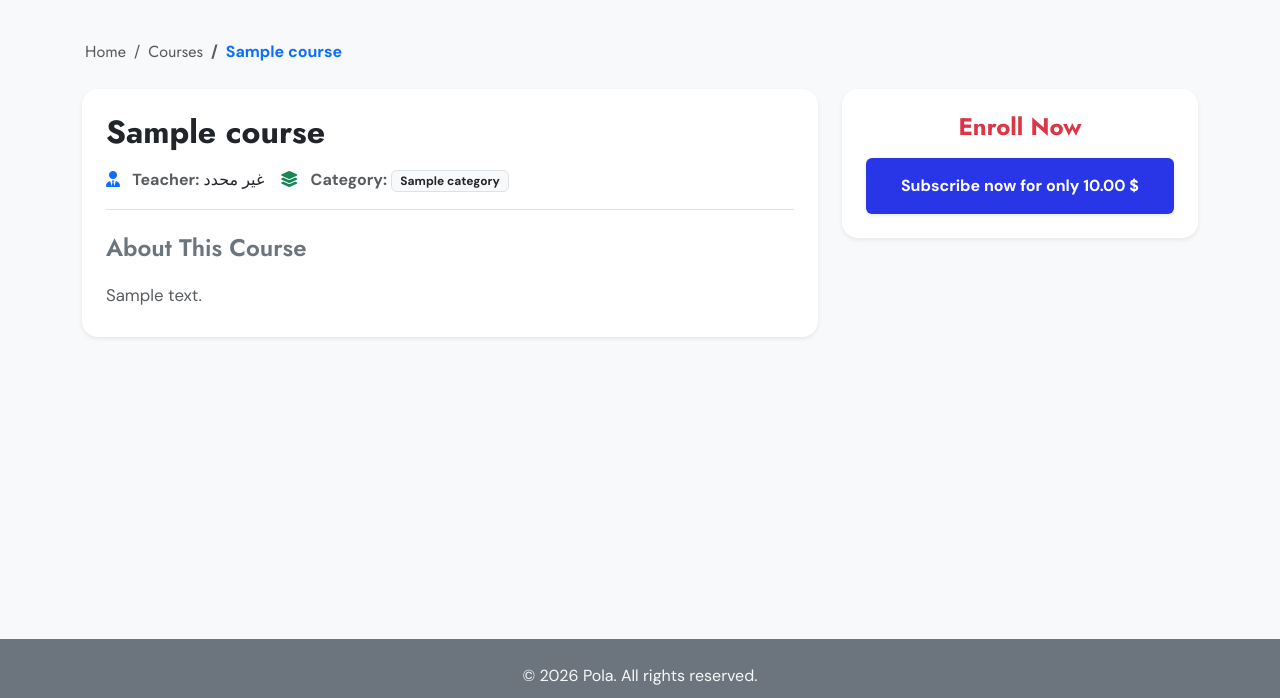
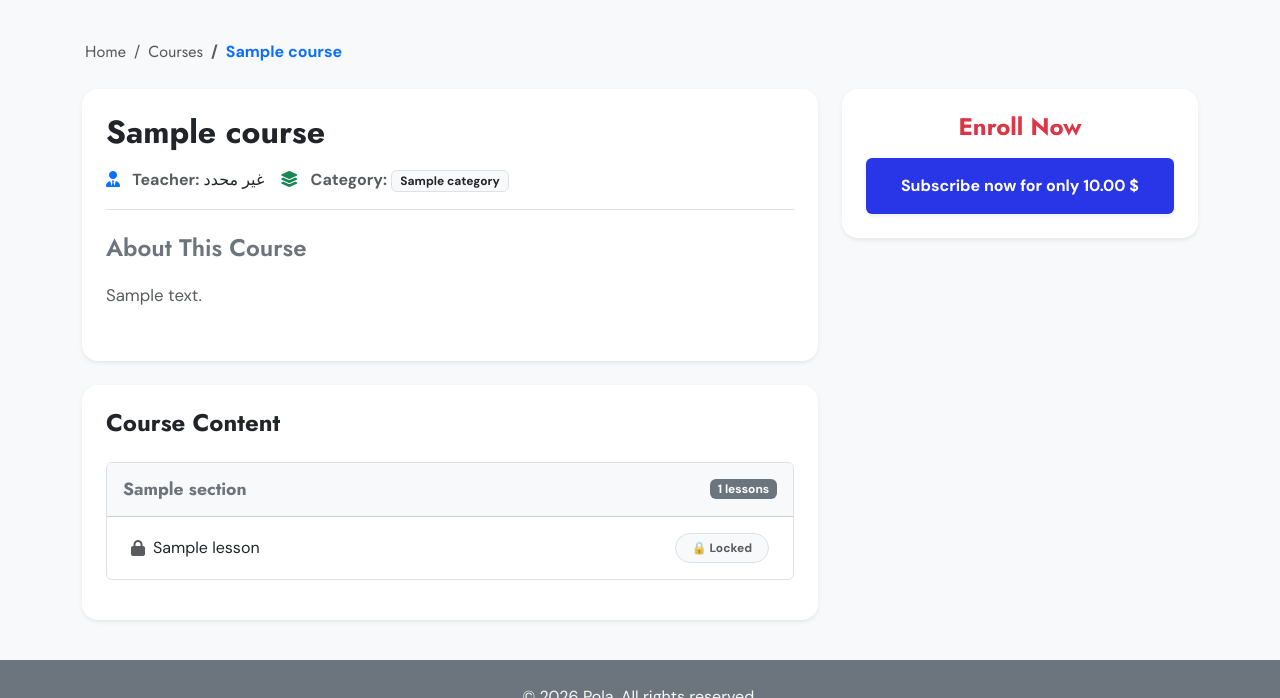
Before and after one commit to PolaDevX/Educational-platform, a Django app: template courses/templates/course_details.html in a window 1280 px wide. Shown: the part 102-800 px from the top of the page. Run offline with Django 3.2, Linux system fonts and the light colour scheme; the template is opened without the code that fills it: most values are stand-ins (such as "Sample title", 1, 10 or a date in 2020); some libraries are stand-ins or nearby versions.

Commit message:
Add sections and preview lessons list to course details page

```diff
--- a/courses/templates/course_details.html
+++ b/courses/templates/course_details.html
@@ -5,7 +5,6 @@
 {% block content %}
 
 <section class="course-details-section py-5" style="background-color: #f8f9fa;">
-
     <div class="container">
 
         <nav aria-label="breadcrumb" class="mb-4">
@@ -19,8 +18,8 @@
         <div class="row g-4">
 
             <div class="col-lg-8">
+                <!-- تفاصيل الكورس -->
                 <div class="card border-0 shadow-sm p-4 rounded-4 bg-white mb-4">
-
                     <h1 class="fw-bold text-dark mb-3" style="font-size: 2rem;">{{ course.name }}</h1>
 
                     <div class="d-flex flex-wrap gap-3 mb-4 text-muted border-bottom pb-3">
@@ -36,18 +35,73 @@
                         </div>
                     </div>
 
-                    <div class="course-description">
+                    <div class="course-description mb-4">
                         <h4 class="fw-semibold text-secondary mb-3">{% trans "About This Course" %}</h4>
                         <p class="text-muted lh-lg" style="text-align: justify; font-size: 1.05rem;">
                             {{ course.description }}
                         </p>
                     </div>
+                </div>
 
+                <!-- أقسام ومحتويات الكورس ومعاينة الدروس -->
+                <div class="card border-0 shadow-sm p-4 rounded-4 bg-white">
+                    <h4 class="fw-bold text-dark mb-4">{% trans "Course Content" %}</h4>
+
+                    {% if sections %}
+                        {% for section in sections %}
+                            <div class="card border mb-3 shadow-none">
+                                <div class="card-header bg-light d-flex justify-content-between align-items-center py-3">
+                                    <h5 class="mb-0 fw-bold text-secondary" style="font-size: 1.1rem;">{{ section.title }}</h5>
+                                    <span class="badge bg-secondary text-white">
+                                        {{ section.lessons.count }} {% trans "lessons" %}
+                                    </span>
+                                </div>
+                                <div class="card-body p-2">
+                                    <div class="list-group list-group-flush">
+                                        {% for lesson in section.lessons.all %}
+                                            <div class="list-group-item d-flex justify-content-between align-items-center border-0 py-2">
+                                                <div class="d-flex align-items-center gap-2">
+                                                    {% if lesson.is_preview or has_bought %}
+                                                        <i class="fa-solid fa-play text-primary"></i>
+                                                    {% else %}
+                                                        <i class="fa-solid fa-lock text-muted"></i>
+                                                    {% endif %}
+                                                    <span class="text-dark">{{ lesson.title }}</span>
+                                                </div>
+
+                                                <div>
+                                                    {% if lesson.is_preview %}
+                                                        <a href="{% url 'lesson_detail' lesson.id %}" class="btn btn-sm btn-outline-success px-3 rounded-pill">
+                                                            🎥 {% trans "Preview" %}
+                                                        </a>
+                                                    {% elif has_bought %}
+                                                        <a href="{% url 'lesson_detail' lesson.id %}" class="btn btn-sm btn-outline-primary px-3 rounded-pill">
+                                                            📺 {% trans "Watch" %}
+                                                        </a>
+                                                    {% else %}
+                                                        <span class="badge bg-light text-muted border px-3 py-2 rounded-pill">
+                                                            🔒 {% trans "Locked" %}
+                                                        </span>
+                                                    {% endif %}
+                                                </div>
+                                            </div>
+                                        {% empty %}
+                                            <p class="text-muted small m-2">{% trans "No lessons in this section." %}</p>
+                                        {% endfor %}
+                                    </div>
+                                </div>
+                            </div>
+                        {% endfor %}
+                    {% else %}
+                        <div class="alert alert-info text-center mb-0">
+                            {% trans "There are currently no sections or lessons available for this course." %}
+                        </div>
+                    {% endif %}
                 </div>
             </div>
 
             <div class="col-lg-4">
-                <div class="card border-0 shadow-sm rounded-4 bg-white p-4 text-center">
+                <div class="card border-0 shadow-sm rounded-4 bg-white p-4 text-center sticky-top" style="top: 20px;">
                     <h3 class="fw-bold text-danger mb-3" style="font-size: 1.5rem;">{% trans "Enroll Now" %}</h3>
 
                     {% if has_bought %}
@@ -65,7 +119,8 @@
         </div>
     </div>
 </section>
- <style>
+
+<style>
 html, body {
     width: 100% !important;
     overflow-x: hidden !important;
```
